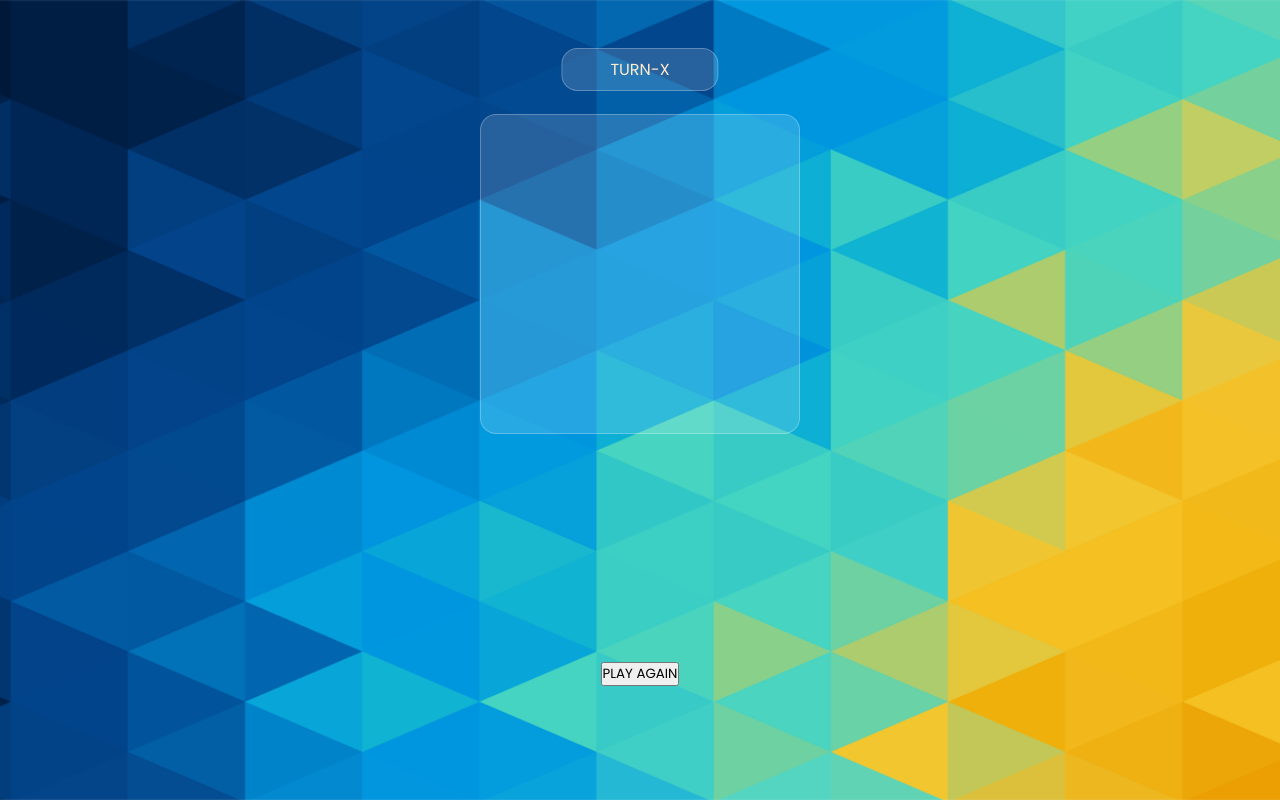
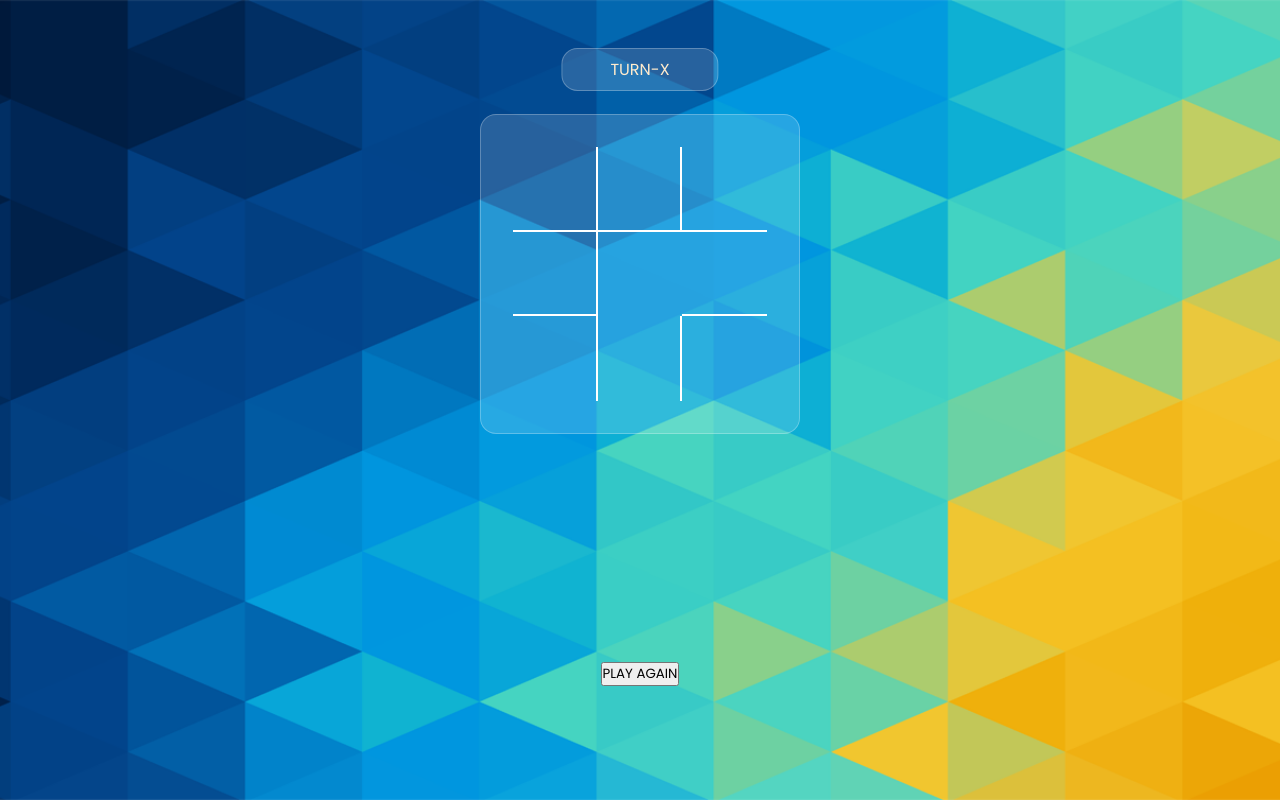
Before and after one commit to siddharthatomar33/05_TIC_TAC_TOE, a plain HTML site: page index.html in a window 1280 px wide. Drawn offline with Linux system fonts and the light colour scheme.

Commit message:
TICTACTOE

```diff
--- a/index.html
+++ b/index.html
@@ -20,15 +20,15 @@
 
        <div class="tic-tac-toe">
 
-        <div class="box"></div>
-        <div class="box"></div>
-        <div class="box"></div>
-        <div class="box"></div>
-        <div class="box"></div>
-        <div class="box"></div>
-        <div class="box"></div>
-        <div class="box"></div>
-        <div class="box"></div>
+        <div class="box box1"></div>
+        <div class="box box2"></div>
+        <div class="box box3"></div>
+        <div class="box box4"></div>
+        <div class="box box5"></div>
+        <div class="box box6"></div>
+        <div class="box box7"></div>
+        <div class="box box8"></div>
+        <div class="box box9"></div>
 
        </div>
 
--- a/styles.css
+++ b/styles.css
@@ -51,3 +51,13 @@
     justify-content: center;
     align-items: center;
 }
+.box1, .box2, .box4, box5{
+    border-right: 2px solid white;
+    border-bottom: 2px solid white;
+}
+.box3, .box6{
+    border-bottom: 2px solid white;
+}
+.box7, .box8{
+    border-right: 2px solid white;
+}
```
